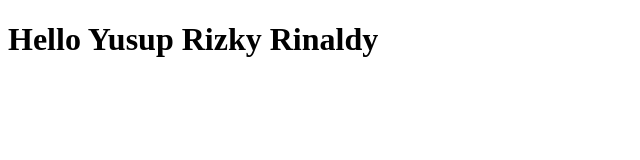
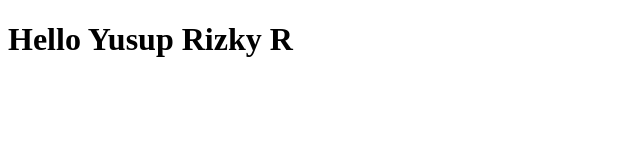
Before and after one commit to yusuprizky/hello-digiers2022, a plain HTML site: page index.html in a window 1280 px wide. Shown: the whole page, without its empty margins (0-640 px from the left). Drawn offline with Linux system fonts and the light colour scheme.

Commit message:
modif - index.html name

```diff
--- a/index.html
+++ b/index.html
@@ -9,8 +9,7 @@
 </head>
 
 <body>
-    <h1>Hello Yusup Rizky Rinaldy</h1>
-
+    <h1>Hello Yusup Rizky R</h1>
 </body>
 
 </html>
```
